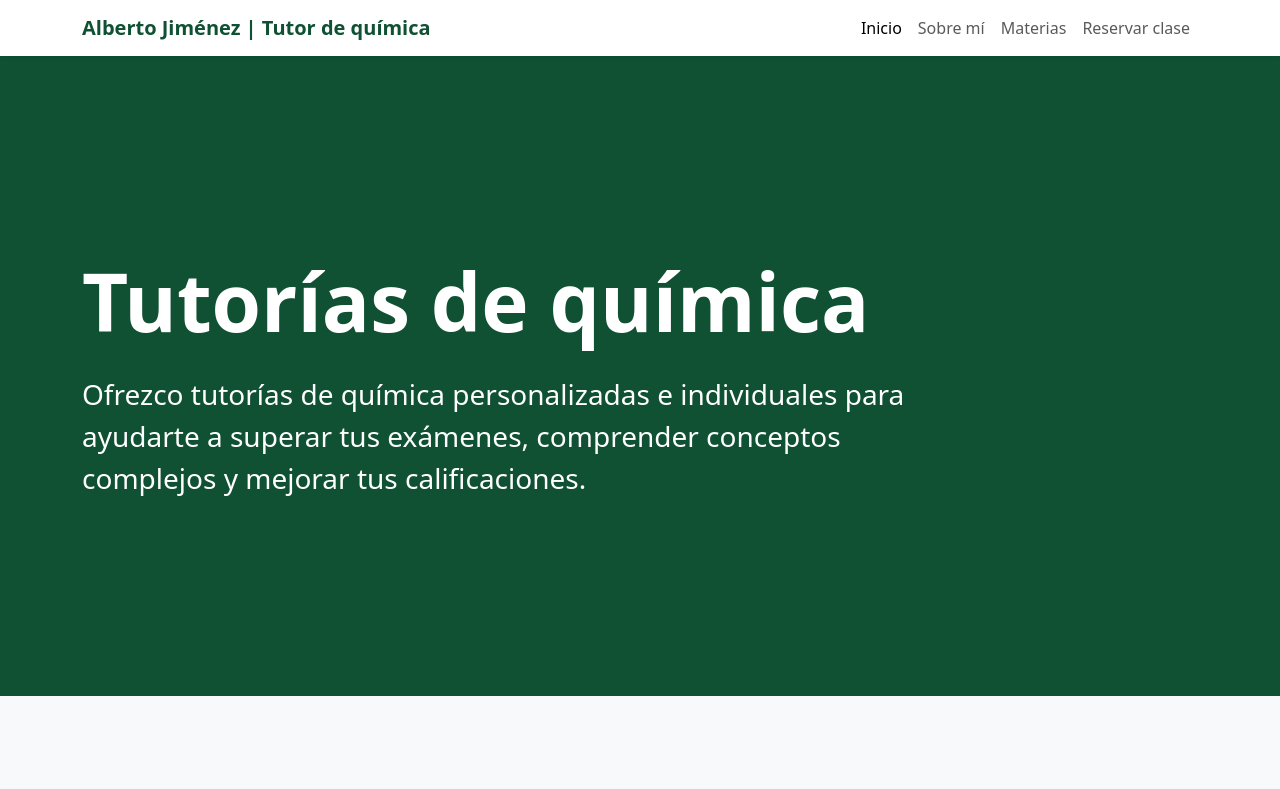
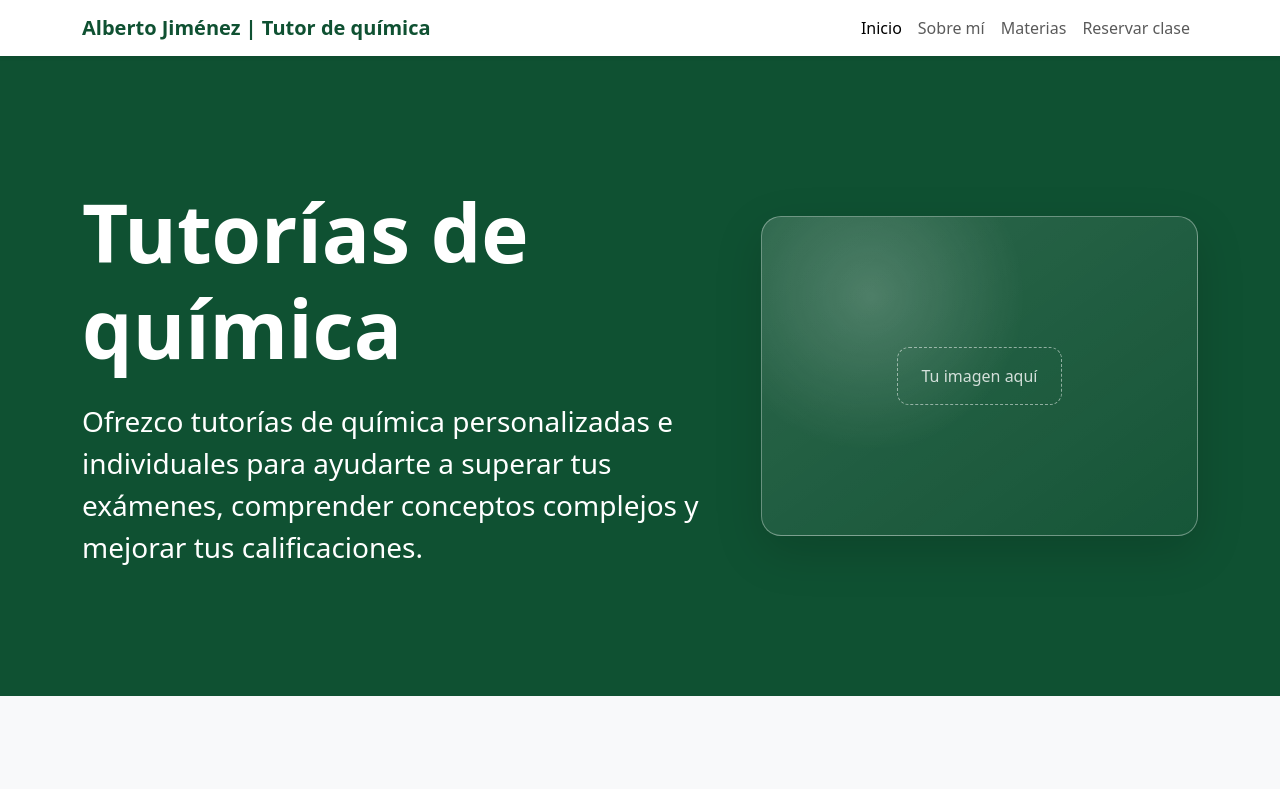
Before and after one commit to gabojc/gabojc.github.io, a plain HTML site: page index.html in a window 1280 px wide. Shown: the top 789 px of the page. Drawn offline with nearby package versions, Linux system fonts and the light colour scheme.

Commit message:
Old Technology

```diff
--- a/index.html
+++ b/index.html
@@ -11,6 +11,24 @@
         .btn-chemistry:hover { background-color: #0f5132; color: white; }
         .nav-link:hover { color: #198754 !important; }
         .hero-green { background-color: #0f5132; min-height: 80vh; display: flex; align-items: center; }
+        #hero, #hero h1, #hero p { color: #fff !important; }
+        .hero-image-placeholder {
+            min-height: 320px;
+            border: 1px solid rgba(255, 255, 255, 0.35);
+            border-radius: 1.25rem;
+            background: radial-gradient(circle at 25% 25%, rgba(255,255,255,.18), transparent 38%),
+                        linear-gradient(145deg, rgba(255,255,255,.12), rgba(255,255,255,.03));
+            display: grid;
+            place-items: center;
+            color: rgba(255,255,255,.8);
+            text-align: center;
+            box-shadow: 0 1rem 3rem rgba(0,0,0,.15);
+        }
+        .hero-image-placeholder span { padding: 1rem 1.5rem; border: 1px dashed rgba(255,255,255,.5); border-radius: .75rem; }
+        @media (max-width: 767.98px) {
+            .hero-green { min-height: auto; }
+            .hero-image-placeholder { min-height: 230px; }
+        }
     </style>
 </head>
 <body class="bg-light text-dark">
@@ -30,10 +48,17 @@
     </nav>
 
     <header id="hero" class="hero-green text-white py-5">
-        <div class="container py-5 text-start">
-            <div style="max-width: 900px;">
-                <h1 class="display-1 fw-bold mb-4 text-white">Tutorías de química</h1>
-                <p class="fs-3 mb-0 text-white">Ofrezco tutorías de química personalizadas e individuales para ayudarte a superar tus exámenes, comprender conceptos complejos y mejorar tus calificaciones.</p>
+        <div class="container py-5">
+            <div class="row align-items-center g-5">
+                <div class="col-md-7 text-start">
+                    <h1 class="display-1 fw-bold mb-4">Tutorías de química</h1>
+                    <p class="fs-3 mb-0">Ofrezco tutorías de química personalizadas e individuales para ayudarte a superar tus exámenes, comprender conceptos complejos y mejorar tus calificaciones.</p>
+                </div>
+                <div class="col-md-5">
+                    <div class="hero-image-placeholder" role="img" aria-label="Espacio reservado para una imagen">
+                        <span>Tu imagen aquí</span>
+                    </div>
+                </div>
             </div>
         </div>
     </header>
```
